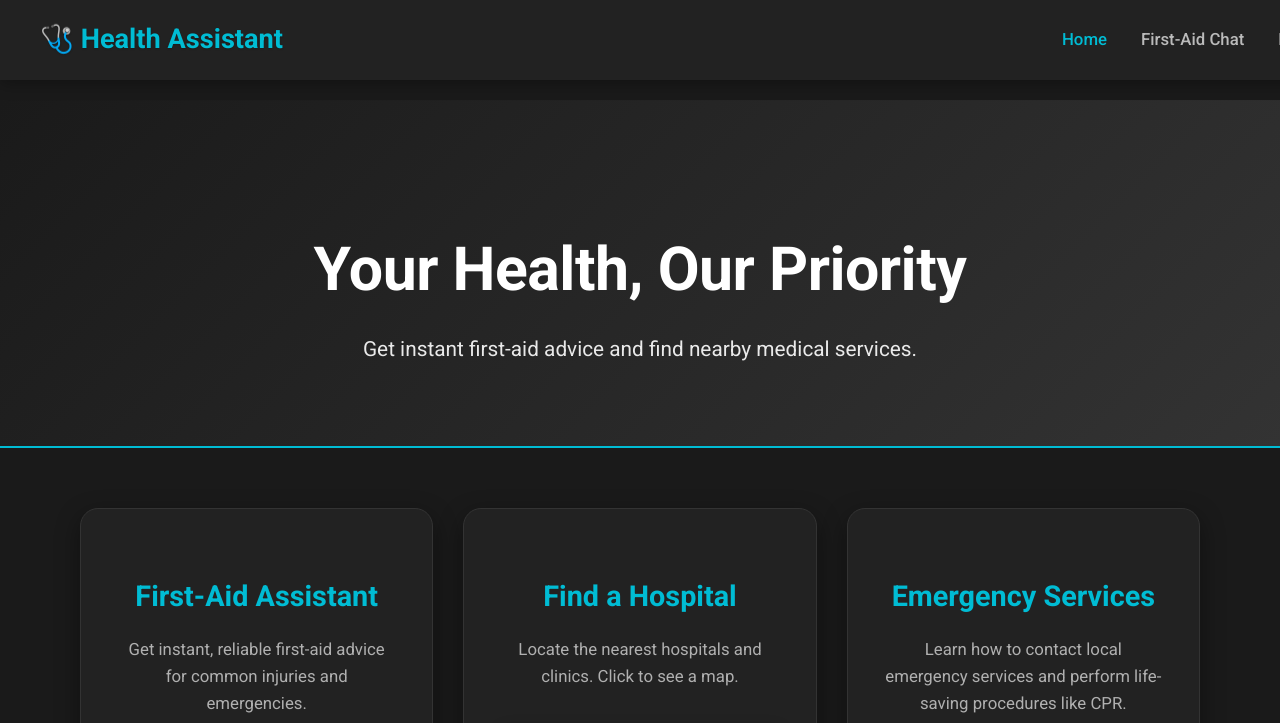
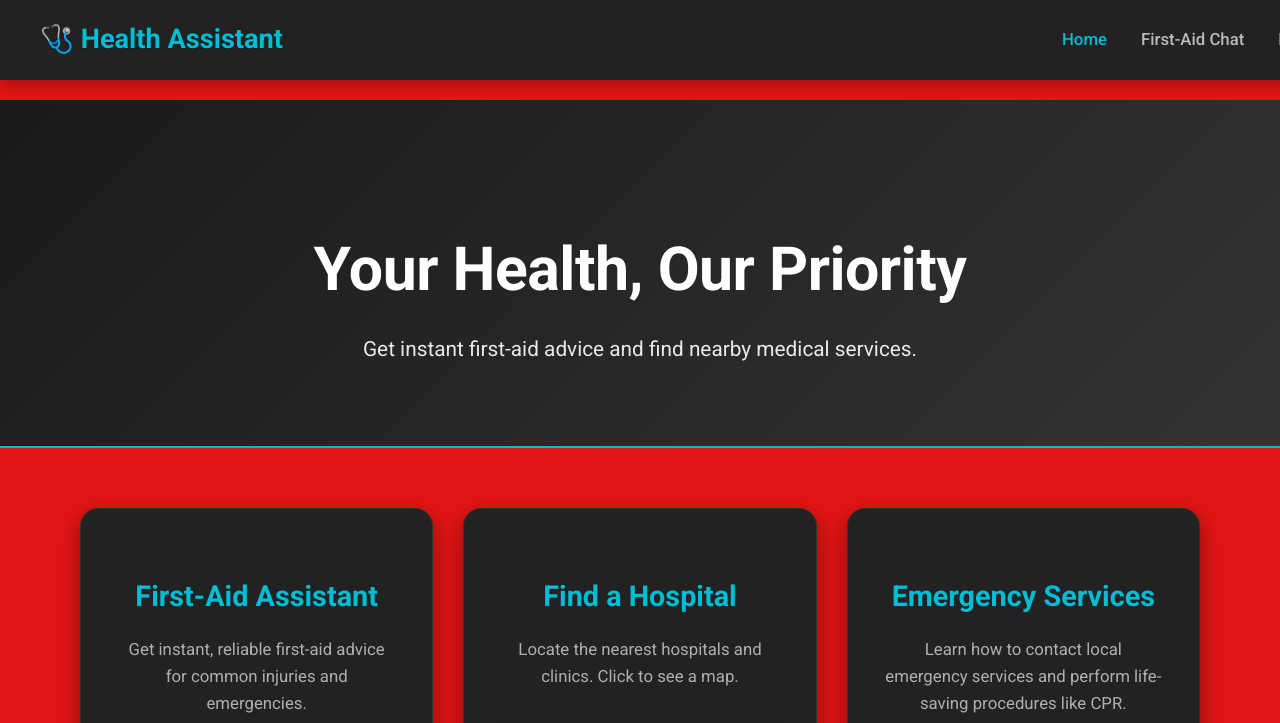
Before and after one commit to EmaniSaketh/AI-Health-Assistant-Project, a Flask app: page / in a window 1280 px wide. Shown: the top 723 px of the page. Run offline with Flask 3, Linux system fonts and the light colour scheme.

Commit message:
Update style.css

```diff
--- a/static/style.css
+++ b/static/style.css
@@ -5,7 +5,7 @@
 
 body {
     font-family: 'Roboto', sans-serif;
-    background-color: #1a1a1a; /* Very dark grey background for overall professional feel */
+    background-color: #e41515; /* Very dark grey background for overall professional feel */
     color: #e0e0e0; /* Light grey for general text */
     margin: 0;
     line-height: 1.6;
```
